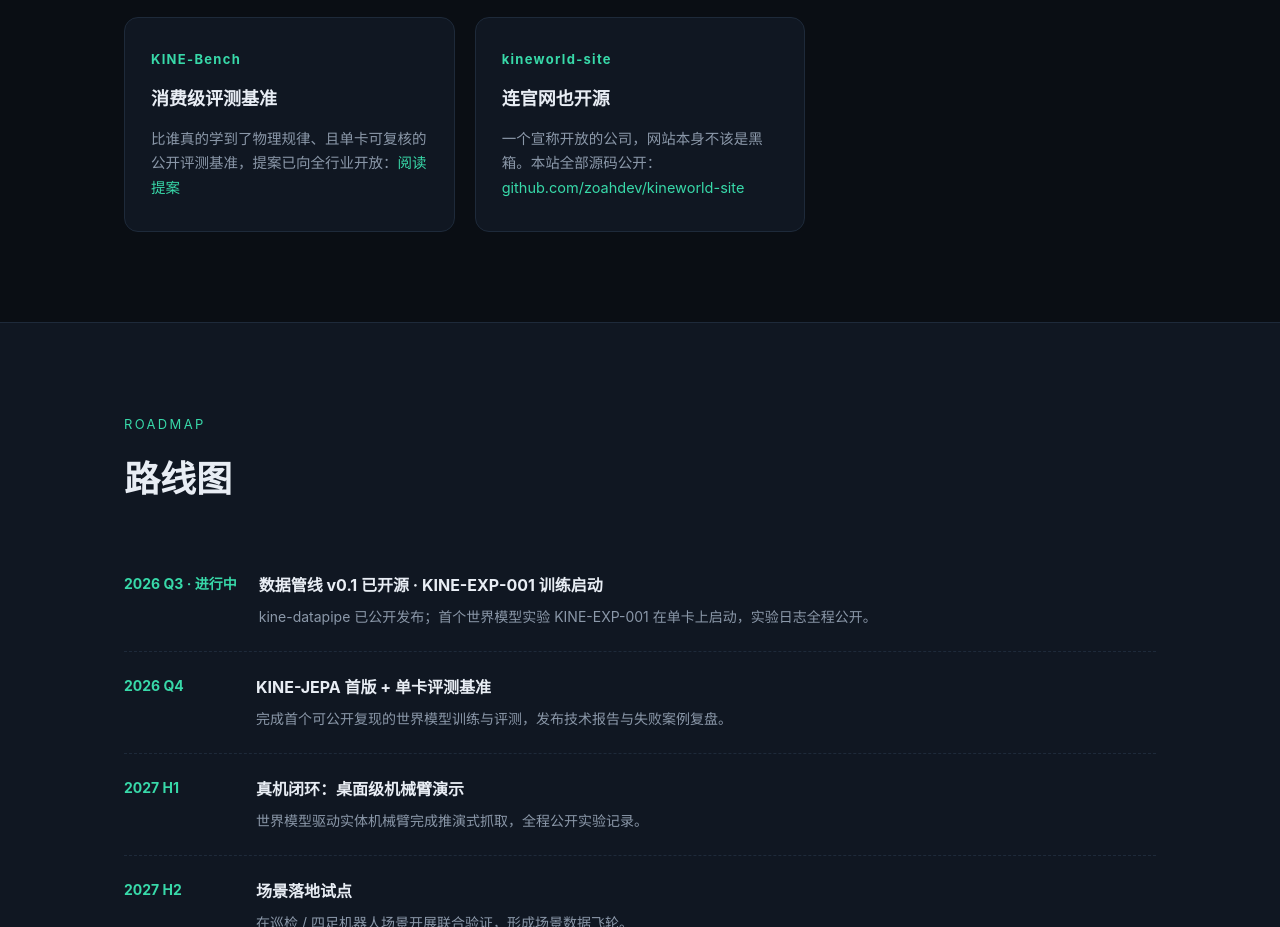
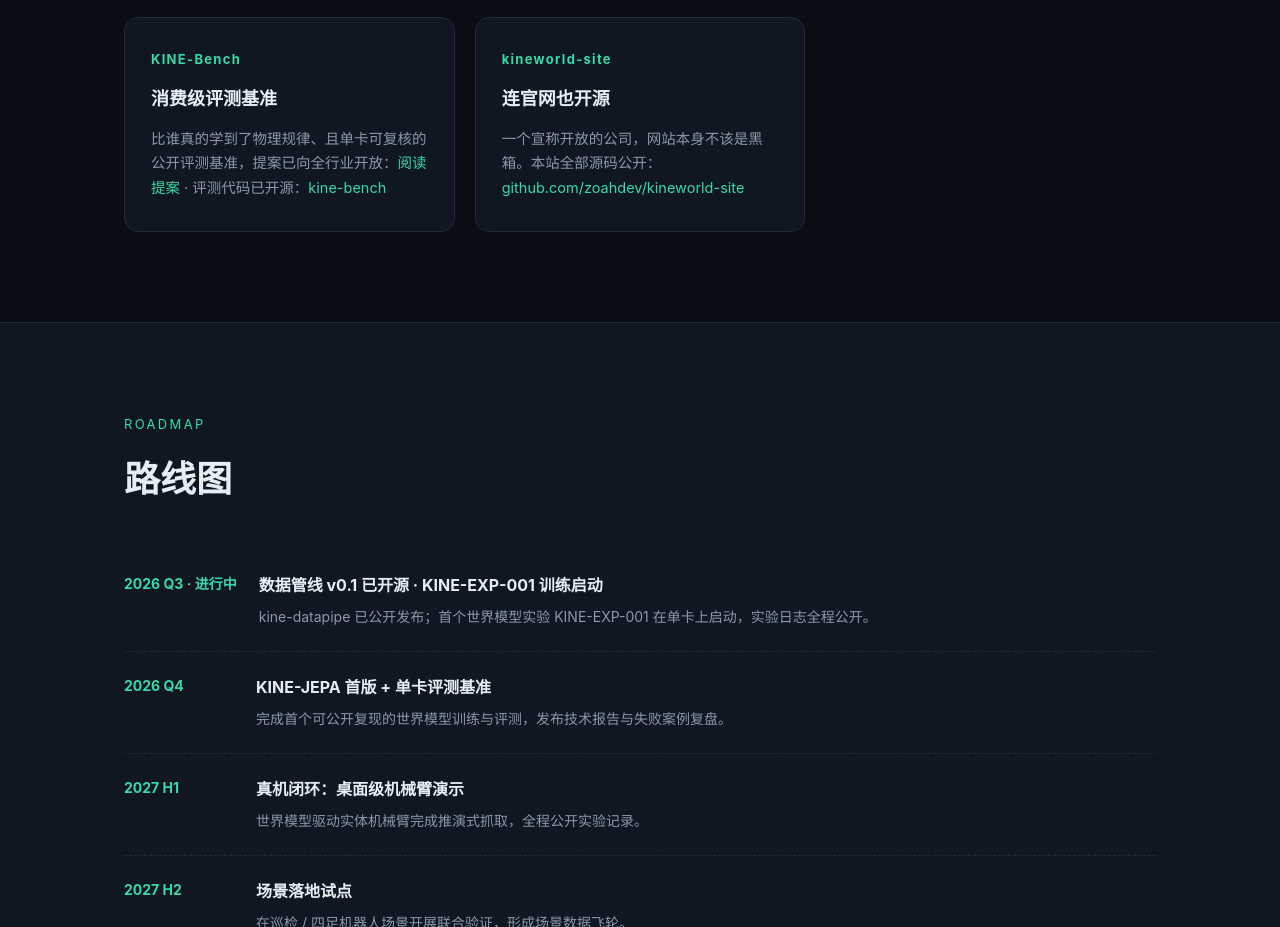
Before and after one commit to zoahdev/kineworld-site, a plain HTML site: page index.html in a window 1280 px wide. Shown: the part 3005-3932 px from the top of the page. Drawn offline with Linux system fonts and the light colour scheme.

Commit message:
docs: KINE-Bench card links the open-source evaluation harness

```diff
--- a/index.html
+++ b/index.html
@@ -229,7 +229,7 @@
       <div class="card">
         <span class="num">KINE-Bench</span>
         <h3>消费级评测基准</h3>
-        <p>比谁真的学到了物理规律、且单卡可复核的公开评测基准，提案已向全行业开放：<a href="/kine-bench.html">阅读提案</a></p>
+        <p>比谁真的学到了物理规律、且单卡可复核的公开评测基准，提案已向全行业开放：<a href="/kine-bench.html">阅读提案</a> · 评测代码已开源：<a href="https://github.com/zoahdev/kine-bench">kine-bench</a></p>
       </div>
       <div class="card">
         <span class="num">kineworld-site</span>
```
